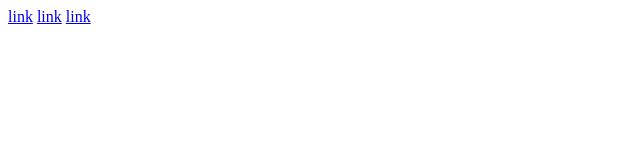
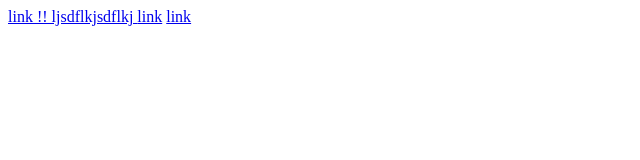
Before and after one commit to resonantdoghouse/gitflow-demo-101, a plain HTML site: page index.html in a window 1280 px wide. Shown: the whole page, without its empty margins (0-640 px from the left). Drawn offline with Linux system fonts and the light colour scheme.

Commit message:
trying to force a merge conflict

```diff
--- a/index.html
+++ b/index.html
@@ -8,7 +8,7 @@
   <body>
     <header>
       <nav>
-        <a href="#">link</a>
+        <a href="#">link !! ljsdflkjsdflkj </a>
         <a href="#">link</a>
         <a href="#">link</a>
       </nav>
```
